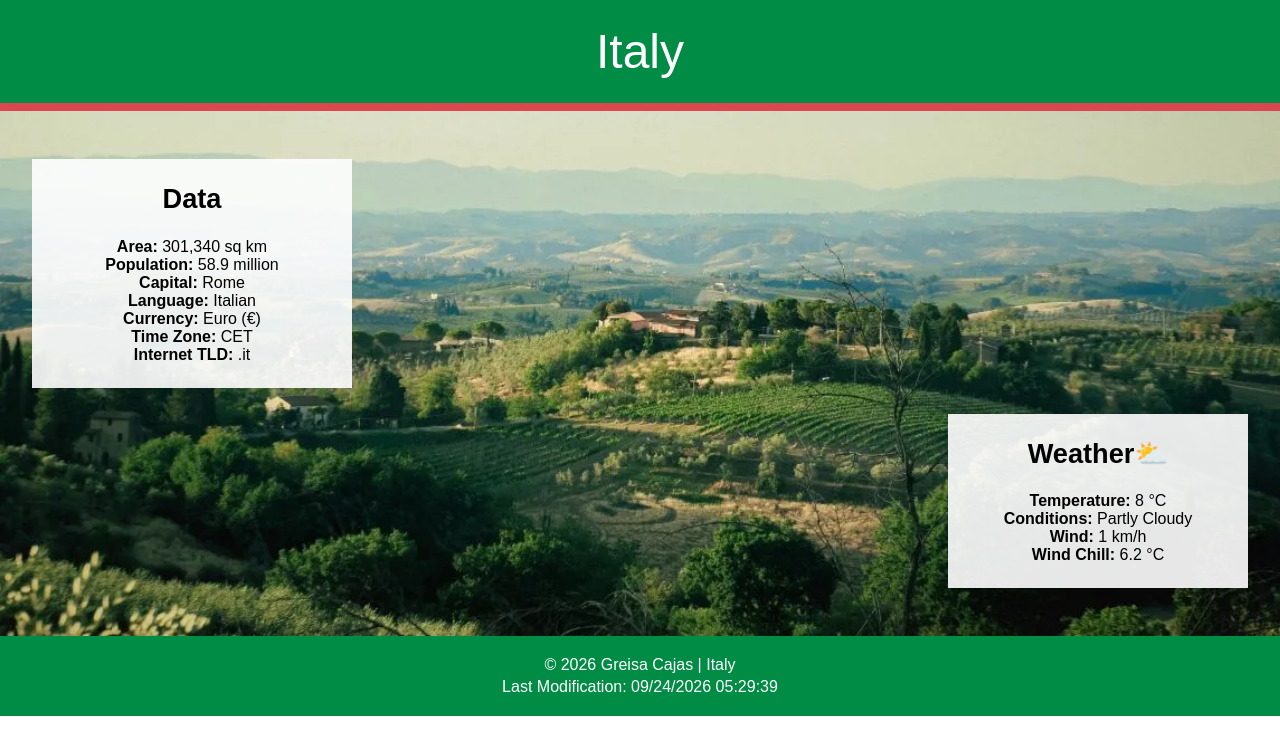
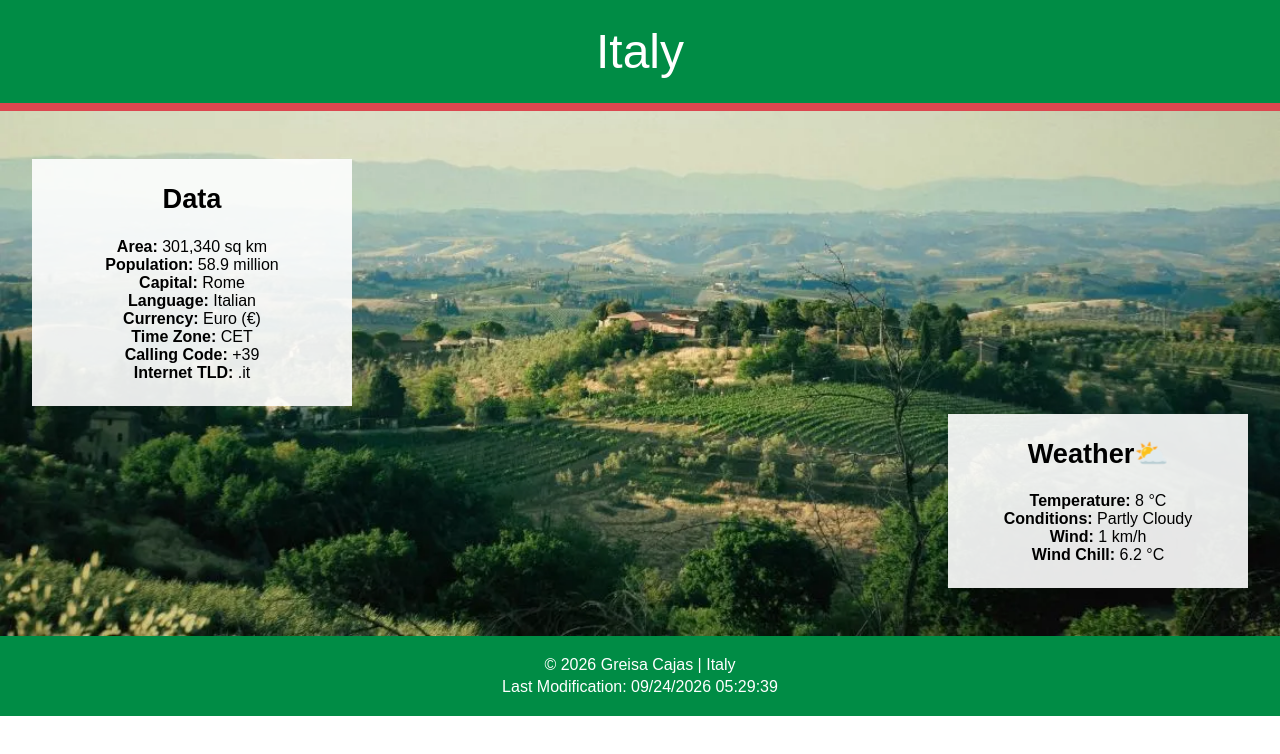
Before and after one commit to Gbox90/wdd131, a plain HTML site: page place.html in a window 1280 px wide. Drawn offline with Linux system fonts and the light colour scheme.

Commit message:
added calling code

```diff
--- a/place.html
+++ b/place.html
@@ -58,6 +58,11 @@
             </div>
 
             <div class="info-row">
+                <span class="label">Calling Code:</span>
+                <span>+39</span>
+            </div>
+
+            <div class="info-row">
                 <span class="label">Internet TLD:</span>
                 <span>.it</span>
             </div>
```
